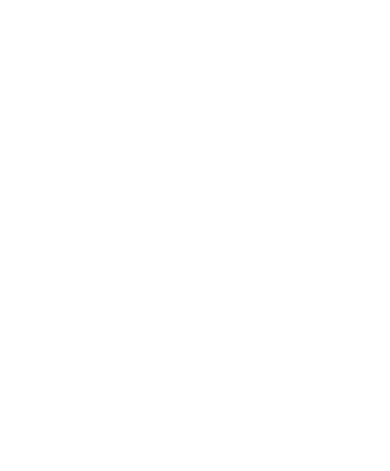
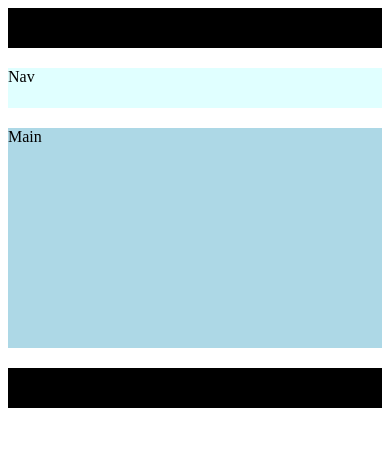
Before and after one commit to meesha94/css-grid-challenge, a plain HTML site: page index.html in a window 390 px wide. Drawn offline with Linux system fonts and the light colour scheme.

Commit message:
added css

```diff
--- a/index.html
+++ b/index.html
@@ -7,6 +7,12 @@
     <link rel="stylesheet" href="./style.css">
 </head>
 <body>
-
+    <section class="grid">
+    <header class="header">Header</header>
+    <aside class="aside">Aside</aside>
+    <nav class="nav">Nav</nav>
+    <main class="main">Main</main>
+    <footer class="footer">Footer</footer>
+    </section>
 </body>
 </html>
--- a/style.css
+++ b/style.css
@@ -0,0 +1,71 @@
+
+.grid {
+    display: grid;
+    grid-template-areas:
+    "header header header"
+    "aside nav nav"
+    "aside main main"
+    "aside main main"
+    "aside main main"
+    "aside main main"
+    "footer footer footer";
+    grid-template-columns: repeat(3, 1fr);
+    grid-template-rows: repeat(8, 1fr);
+    row-gap: 20px;
+
+}
+
+
+.header {
+    grid-area: header;
+    background-color: black;
+    height: 40px;
+
+}
+.aside {
+    grid-area: aside;
+    background-color: lightgrey;
+
+
+}
+
+.nav {
+    grid-area: nav;
+    background-color: lightcyan;
+
+}
+.main {
+    grid-area: main;
+    background-color: lightblue;
+
+
+}
+.footer {
+    grid-area: footer;
+    background-color: black;
+    height: 40px;
+
+}
+
+@media screen and (max-width: 768px){
+    .aside {
+        display:none;
+    }
+
+    .grid {
+        display: grid;
+        grid-template-areas:
+        "header header header"
+        "nav nav nav"
+        "main main main"
+        "main main main"
+        "main main main"
+        "main main main"
+        "footer footer footer";
+        grid-template-columns: repeat(3, 1fr);
+        grid-template-rows: repeat(8, 1fr);
+        row-gap: 20px;
+
+    }
+
+}
```
